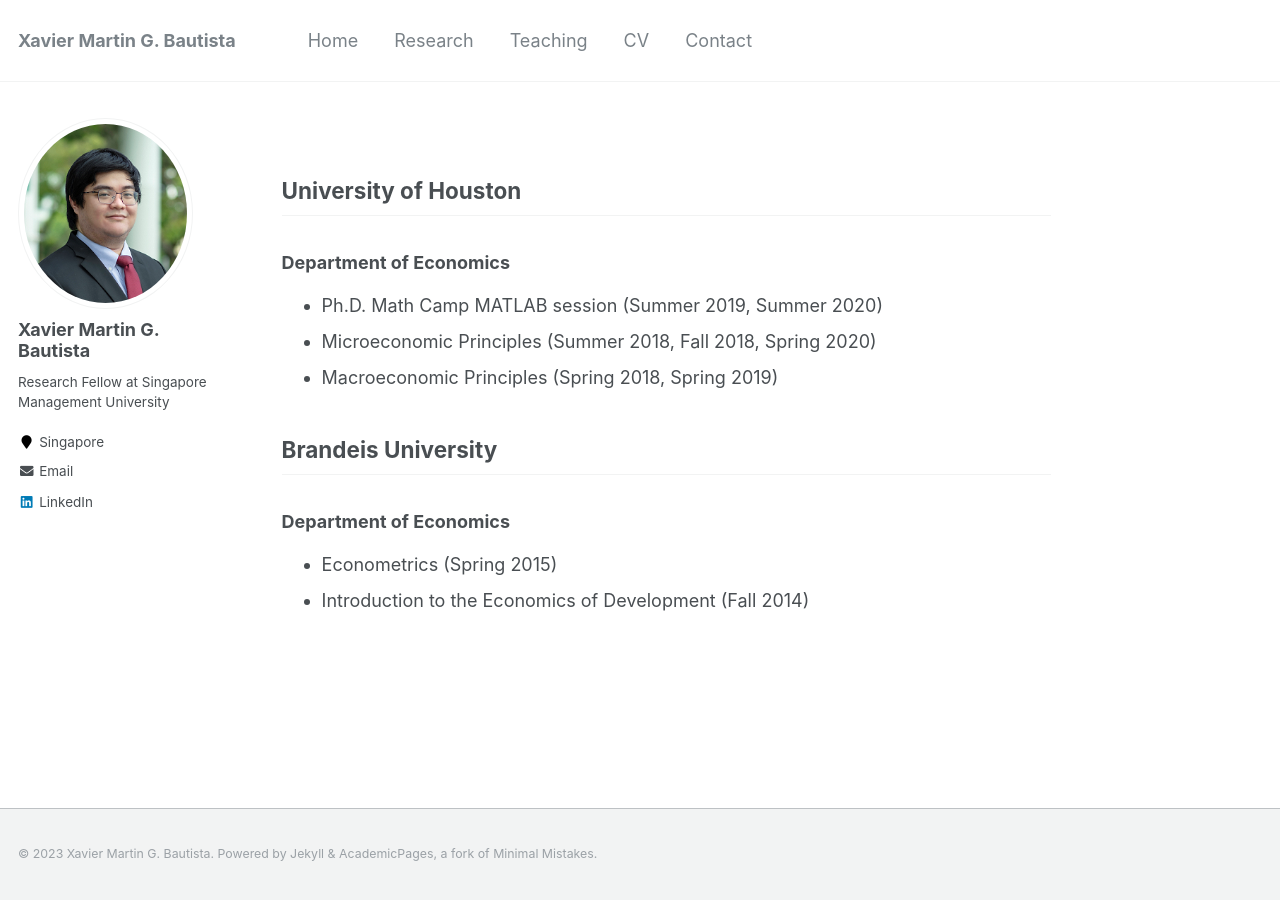
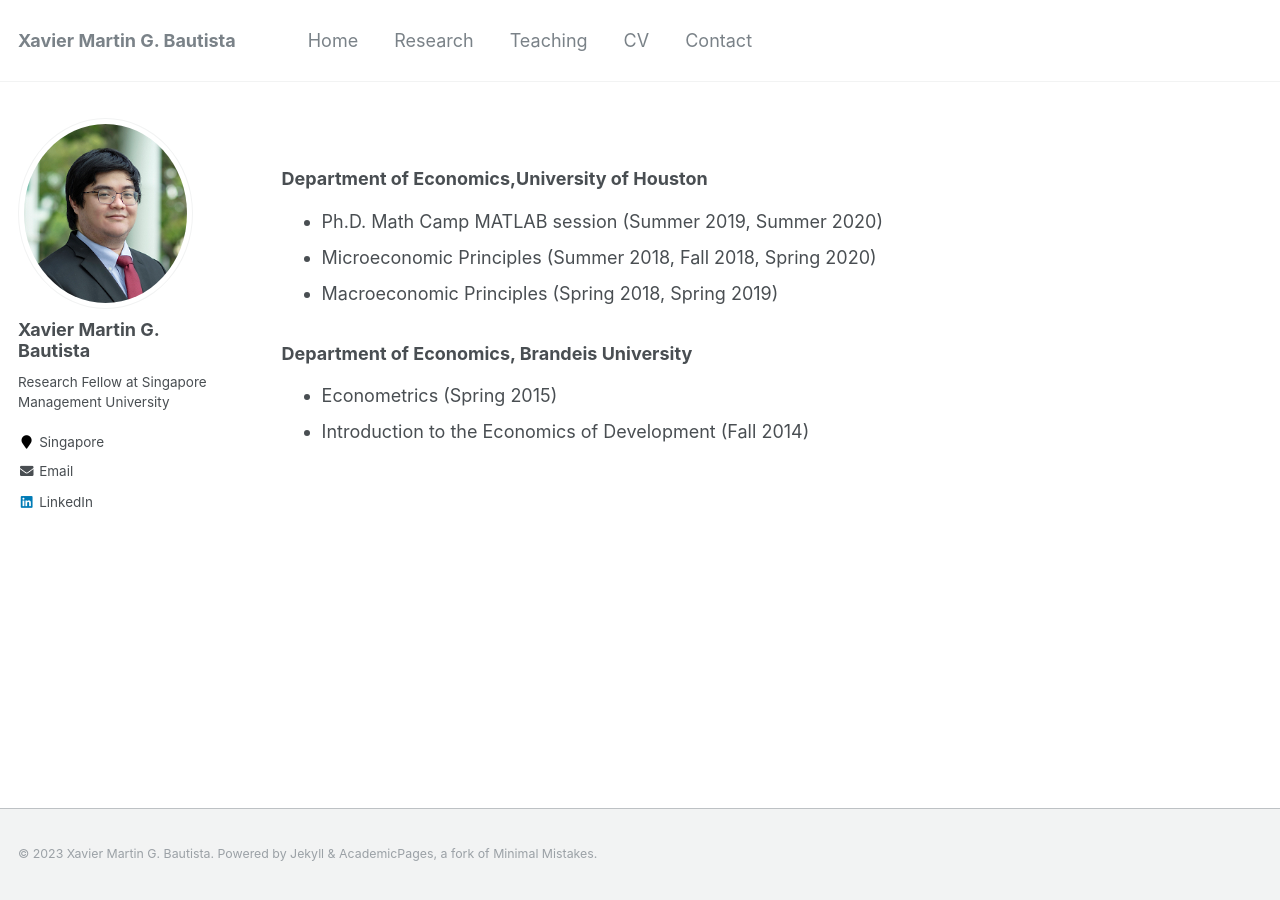
Before and after one commit to xmgbautista/xmgbautista.github.io, a Jekyll site: the page built from _pages/teaching.md, in a window 1280 px wide. Built offline with Jekyll 4.4.1, drawn with Linux system fonts in a browser that asks for light colours.

Commit message:
Updated headers

```diff
--- a/_pages/teaching.md
+++ b/_pages/teaching.md
@@ -5,17 +5,13 @@
 author_profile: true
 ---
 
-## University of Houston
-
-### Department of Economics
+### Department of Economics,University of Houston
 
 * Ph.D. Math Camp MATLAB session (Summer 2019, Summer 2020)
 * Microeconomic Principles (Summer 2018, Fall 2018, Spring 2020)
 * Macroeconomic Principles (Spring 2018, Spring 2019)
 
-## Brandeis University
-
-### Department of Economics
+### Department of Economics, Brandeis University
 
 * Econometrics (Spring 2015)
 * Introduction to the Economics of Development (Fall 2014)
```
Also changed, not shown: _pages/about.md (+2 -1 lines), _pages/contact.md (+1 -1 lines), _pages/cv.md (+1 -1 lines), _pages/research.md (+2 -2 lines).
